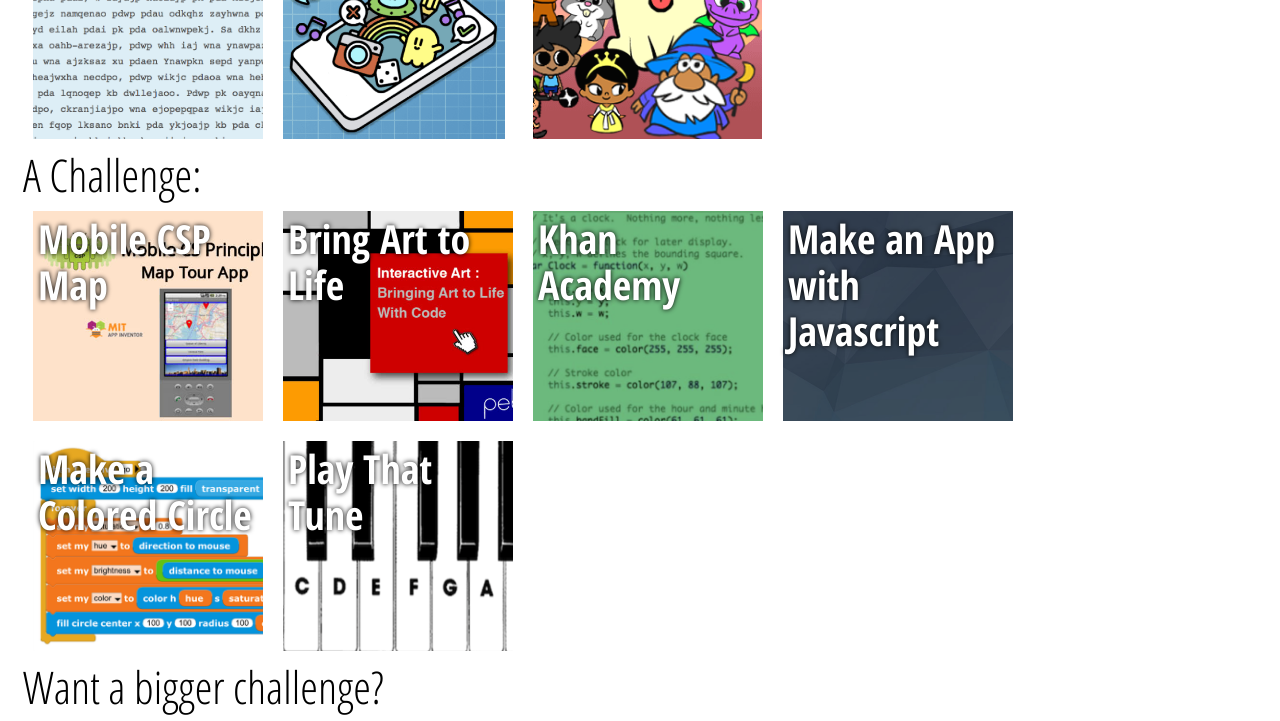
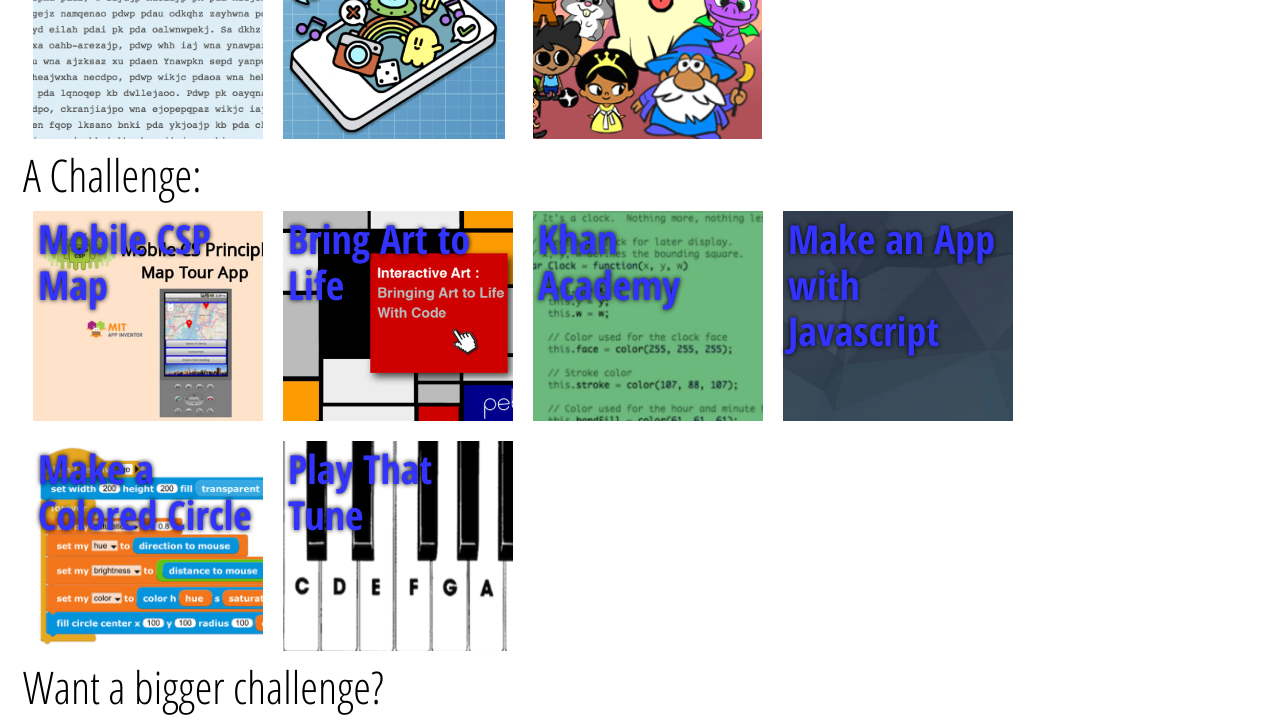
Before and after one commit to team178/hoc, a plain HTML site: page index.html in a window 1280 px wide. Shown: the part 606-1327 px from the top of the page. Drawn offline with Linux system fonts and the light colour scheme.

Commit message:
changed color of words to blue

```diff
--- a/hour-of-code.css
+++ b/hour-of-code.css
@@ -29,7 +29,7 @@ body {
 a {
   font-family: 'Open Sans Condensed', sans-serif;
   font-size: 40px;
-  color: #FFFFFF;
+  color: #3333ff;
   text-shadow: 0px 0px 5px rgba(0, 0, 0, 1);
   font-weight: bold;
   text-decoration: none;
```
